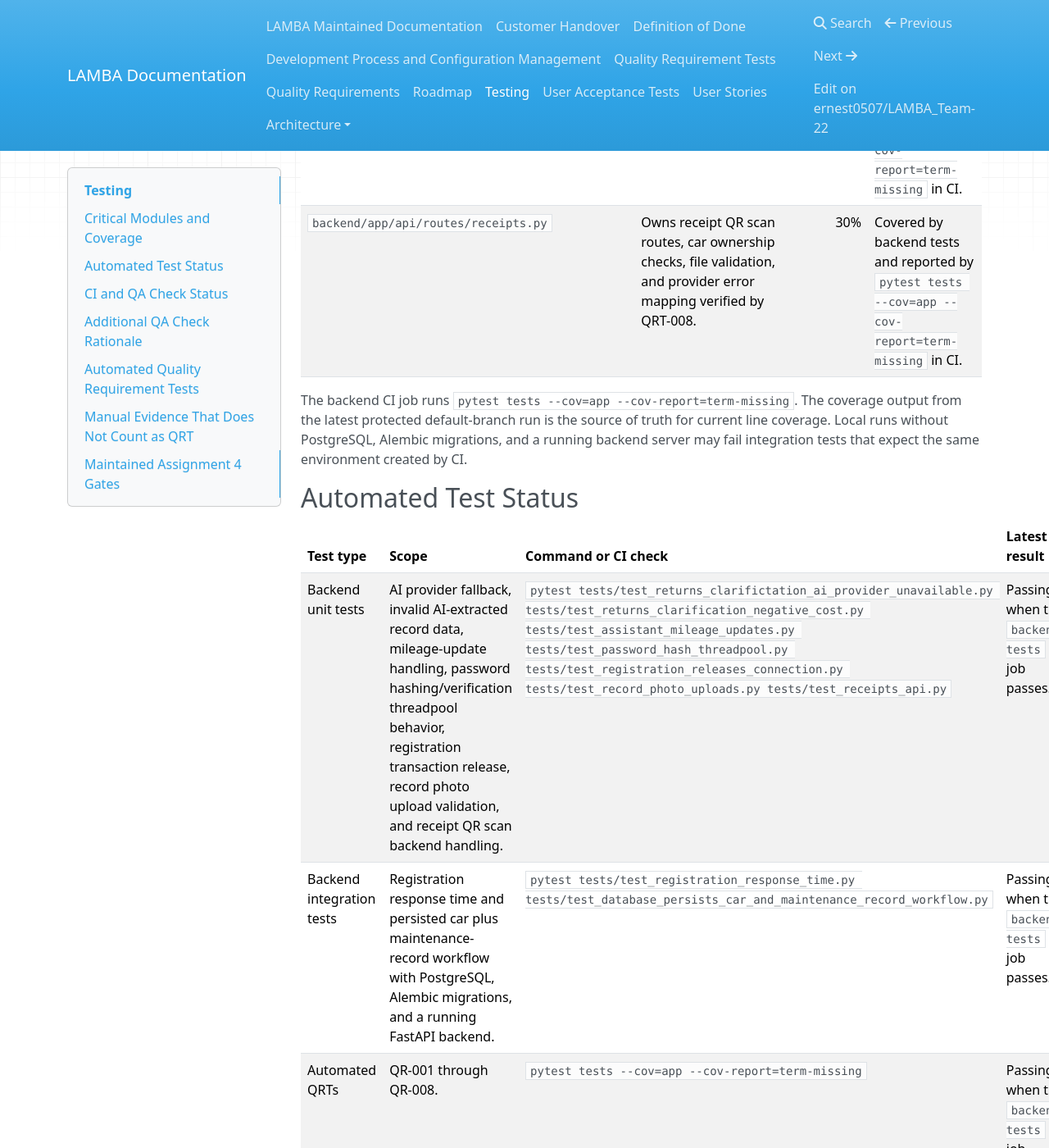
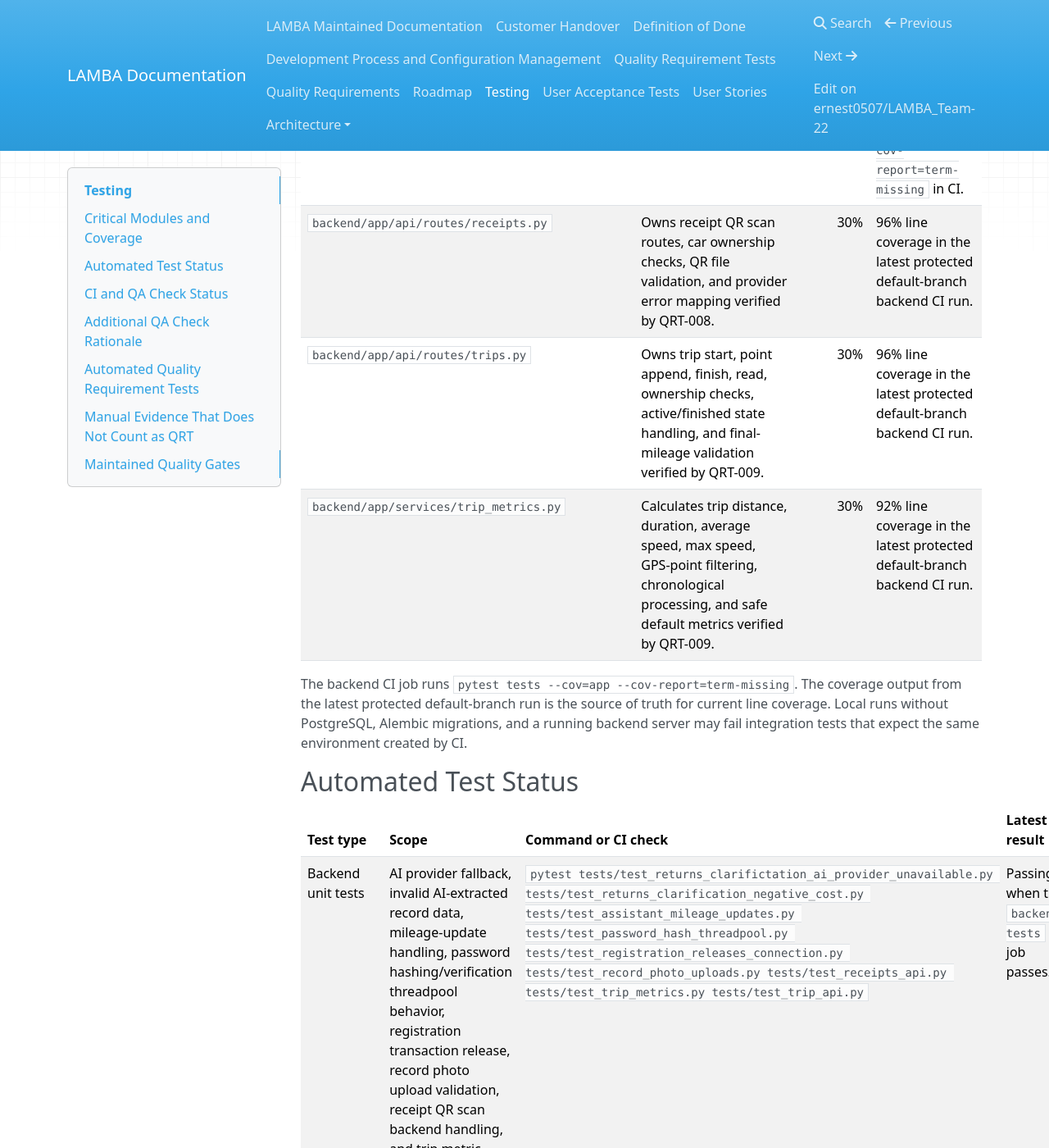
Before and after one commit to ernest0507/LAMBA_Team-22, an MkDocs documentation site: the page built from docs/testing.md, in a window 1280 px wide and 1400 px high, scrolled down 1401 px. Shown: the whole window at 82% size. Built offline with MkDocs 1.6.1, drawn with Linux system fonts in a browser that asks for light colours; nearby versions of some CDN libraries; some of the changed text lies outside the part shown.

Commit message:
Update testing.md

```diff
--- a/docs/testing.md
+++ b/docs/testing.md
@@ -10,7 +10,9 @@
 | `backend/app/api/routes/auth.py` | Owns registration and login routes, including the registration transaction boundary verified by QRT-006. | 30% | Covered by backend tests and reported by `pytest tests --cov=app --cov-report=term-missing` in CI. |
 | `backend/app/crud/users.py` | Owns user lookup, creation, authentication, and password hashing/verification helpers verified by QRT-005. | 30% | Covered by backend tests and reported by `pytest tests --cov=app --cov-report=term-missing` in CI. |
 | `backend/app/api/routes/maintenance_records.py` | Owns maintenance record routes and record-photo upload validation verified by QRT-007. | 30% | Covered by backend tests and reported by `pytest tests --cov=app --cov-report=term-missing` in CI. |
-| `backend/app/api/routes/receipts.py` | Owns receipt QR scan routes, car ownership checks, file validation, and provider error mapping verified by QRT-008. | 30% | Covered by backend tests and reported by `pytest tests --cov=app --cov-report=term-missing` in CI. |
+| `backend/app/api/routes/receipts.py` | Owns receipt QR scan routes, car ownership checks, QR file validation, and provider error mapping verified by QRT-008. | 30% | 96% line coverage in the latest protected default-branch backend CI run. |
+| `backend/app/api/routes/trips.py` | Owns trip start, point append, finish, read, ownership checks, active/finished state handling, and final-mileage validation verified by QRT-009. | 30% | 96% line coverage in the latest protected default-branch backend CI run. |
+| `backend/app/services/trip_metrics.py` | Calculates trip distance, duration, average speed, max speed, GPS-point filtering, chronological processing, and safe default metrics verified by QRT-009. | 30% | 92% line coverage in the latest protected default-branch backend CI run. |
 
 The backend CI job runs `pytest tests --cov=app --cov-report=term-missing`.
 The coverage output from the latest protected default-branch run is the source
@@ -22,10 +24,11 @@
 
 | Test type | Scope | Command or CI check | Latest result | Evidence |
 |---|---|---|---|---|
-| Backend unit tests | AI provider fallback, invalid AI-extracted record data, mileage-update handling, password hashing/verification threadpool behavior, registration transaction release, record photo upload validation, and receipt QR scan backend handling. | `pytest tests/test_returns_clarifictation_ai_provider_unavailable.py tests/test_returns_clarification_negative_cost.py tests/test_assistant_mileage_updates.py tests/test_password_hash_threadpool.py tests/test_registration_releases_connection.py tests/test_record_photo_uploads.py tests/test_receipts_api.py` | Passing when the `backend-tests` CI job passes. | [Backend tests workflow](https://github.com/ernest0507/LAMBA_Team-22/actions/workflows/backend-tests.yml) |
+| Backend unit tests | AI provider fallback, invalid AI-extracted record data, mileage-update handling, password hashing/verification threadpool behavior, registration transaction release, record photo upload validation, receipt QR scan backend handling, and trip metric calculation/API behavior. | `pytest tests/test_returns_clarifictation_ai_provider_unavailable.py tests/test_returns_clarification_negative_cost.py tests/test_assistant_mileage_updates.py tests/test_password_hash_threadpool.py tests/test_registration_releases_connection.py tests/test_record_photo_uploads.py tests/test_receipts_api.py tests/test_trip_metrics.py tests/test_trip_api.py` | Passing when the `backend-tests` CI job passes. | [Backend tests workflow](https://github.com/ernest0507/LAMBA_Team-22/actions/workflows/backend-tests.yml) |
 | Backend integration tests | Registration response time and persisted car plus maintenance-record workflow with PostgreSQL, Alembic migrations, and a running FastAPI backend. | `pytest tests/test_registration_response_time.py tests/test_database_persists_car_and_maintenance_record_workflow.py` | Passing when the `backend-tests` CI job passes. | [Backend tests workflow](https://github.com/ernest0507/LAMBA_Team-22/actions/workflows/backend-tests.yml) |
-| Automated QRTs | QR-001 through QR-008. | `pytest tests --cov=app --cov-report=term-missing` | Passing when the `backend-tests` CI job passes. | [Quality requirement tests](quality-requirement-tests.md) |
+| Automated QRTs | QR-001 through QR-009. | `pytest tests --cov=app --cov-report=term-missing` | Passing when the `backend-tests` CI job passes. | [Quality requirement tests](quality-requirement-tests.md) |
 | Coverage reporting | Backend application modules under `backend/app`. | `pytest tests --cov=app --cov-report=term-missing` | Reported in the `backend-tests` CI output. | [Backend tests workflow](https://github.com/ernest0507/LAMBA_Team-22/actions/workflows/backend-tests.yml) |
+
 
 ## CI and QA Check Status
 
@@ -61,7 +64,8 @@
 | QRT-005 | QR-005 | `pytest tests/test_password_hash_threadpool.py` | Password hashing and verification run outside the event-loop thread. | [QRT-005](quality-requirement-tests.md#qrt-005-registration-event-loop-responsiveness) |
 | QRT-006 | QR-006 | `pytest tests/test_registration_releases_connection.py` | Registration performs the existing-user lookup, releases the lookup transaction with rollback, and only then starts user creation. | [QRT-006](quality-requirement-tests.md#qrt-006-registration-database-connection-release) |
 | QRT-007 | QR-007 | `pytest tests/test_record_photo_uploads.py` | Valid image upload returns photo metadata with an API URL; invalid upload cases return controlled HTTP 415 or HTTP 400 errors. | [QRT-007](quality-requirement-tests.md#qrt-007-record-photo-upload-validation) |
-| QRT-008 | QR-008 | `pytest tests/test_receipts_api.py` | Receipt QR scan tests pass: the backend accepts owned-car raw QR, forwards valid QR data to the provider layer without modification, rejects unsupported files and inaccessible vehicle IDs, and maps missing provider configuration and provider error codes to controlled HTTP responses. | [QRT-008](quality-requirement-tests.md#qrt-008-receipt-qr-scan-backend-handling) |
+| QRT-008 | QR-008 | `pytest tests/test_receipts_api.py` | All receipt QR scan route tests pass: owned-car raw QR scans return the provider response, owned-car QR image uploads are forwarded to the provider with a safe filename and content type, unsupported file types return HTTP 415, inaccessible vehicle IDs return HTTP 404 without calling the provider, missing provider configuration returns HTTP 503, and provider error codes are mapped to controlled HTTP 400, 202, 429, or 502 responses. | [QRT-008](quality-requirement-tests.md#qrt-008-receipt-qr-scan-backend-handling) |
+| QRT-009 | QR-009 | `pytest tests/test_trip_metrics.py tests/test_trip_api.py` | Trip tracking tests pass: distance, duration, average speed, and max speed are calculated consistently from valid submitted points; invalid coordinates, low-accuracy points, and unrealistic jumps are ignored; points are processed chronologically; empty and single-point trips return safe zero metrics; trip operations enforce ownership and active/finished state rules; finishing a trip saves calculated metrics and persists valid final mileage; and invalid final mileage below the current vehicle mileage is rejected with a controlled HTTP 400 response. | [QRT-009](quality-requirement-tests.md#qrt-009-trip-distance-tracking-integrity) |
 
 ## Manual Evidence That Does Not Count as QRT
 
@@ -73,7 +77,7 @@
 Manual evidence supports release and customer validation, but it does not count
 as an automated QRT.
 
-## Maintained Assignment 4 Gates
+## Maintained Quality Gates
 
 The following maintained quality gates remain active for Assignment 6, Week 7,
 and MVP v3 work:
```
Also changed, not shown: other parts of docs/testing.md (+1 -1 lines).
